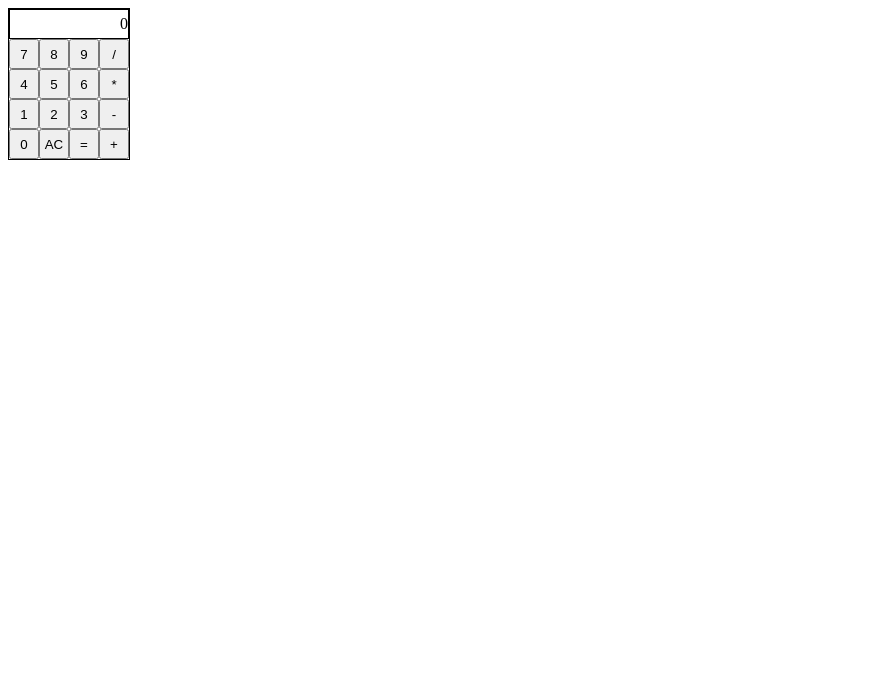
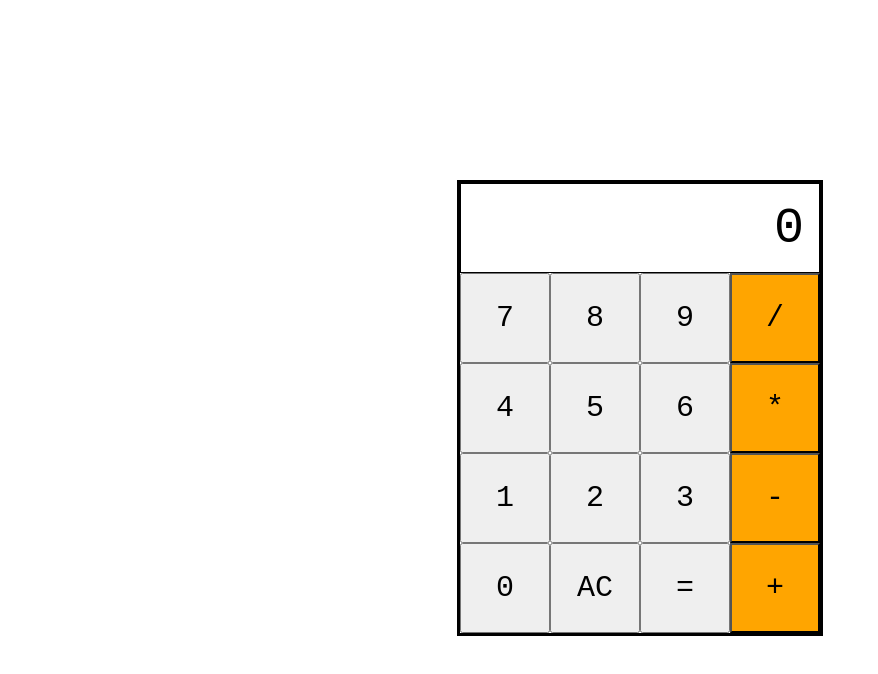
Before and after one commit to rafa1510/calculator, a plain HTML site: page index.html in a window 1280 px wide. Shown: the whole page, without its empty margins (0-878 px from the left). Drawn offline with Linux system fonts and the light colour scheme.

Commit message:
Add some styling

```diff
--- a/style.css
+++ b/style.css
@@ -1,6 +1,24 @@
-button {
-    width: 30px;
-    height: 30px;
+body,
+button
+{
+    font-family: 'Courier New', Courier, monospace;
+}
+
+body
+{
+    display: flex;
+    justify-content: center;
+    align-items: center;
+    height: 100vh;
+    overflow: hidden;
+    font-size: 50px;
+}
+
+button
+{
+    width: 90px;
+    height: 90px;
+    font-size: 30px;
 }
 
 .calculator
@@ -8,9 +26,9 @@ button {
     display: flex;
     flex-direction: column;
     border-style: solid;
-    border-width: 1px;
-    width: 120px;
-    height: 150px;
+    border-width: 3px;
+    width: 360px;
+    height: 450px;
 }
 
 
@@ -21,7 +39,8 @@ button {
     align-items: center;
     border-style: solid;
     border-width: 1px;
-    height: 30px;
+    height: 90px;
+    padding-right: 15px;
 }
 
 .body
@@ -45,3 +64,18 @@ button {
 {
     padding: 0;
 }
+
+.operators
+{
+    background-color: orange;
+}
+
+.operators:hover
+{
+    background-color: rgb(235, 152, 0);
+}
+
+.operators:active
+{
+    background-color: orange;
+}
```
